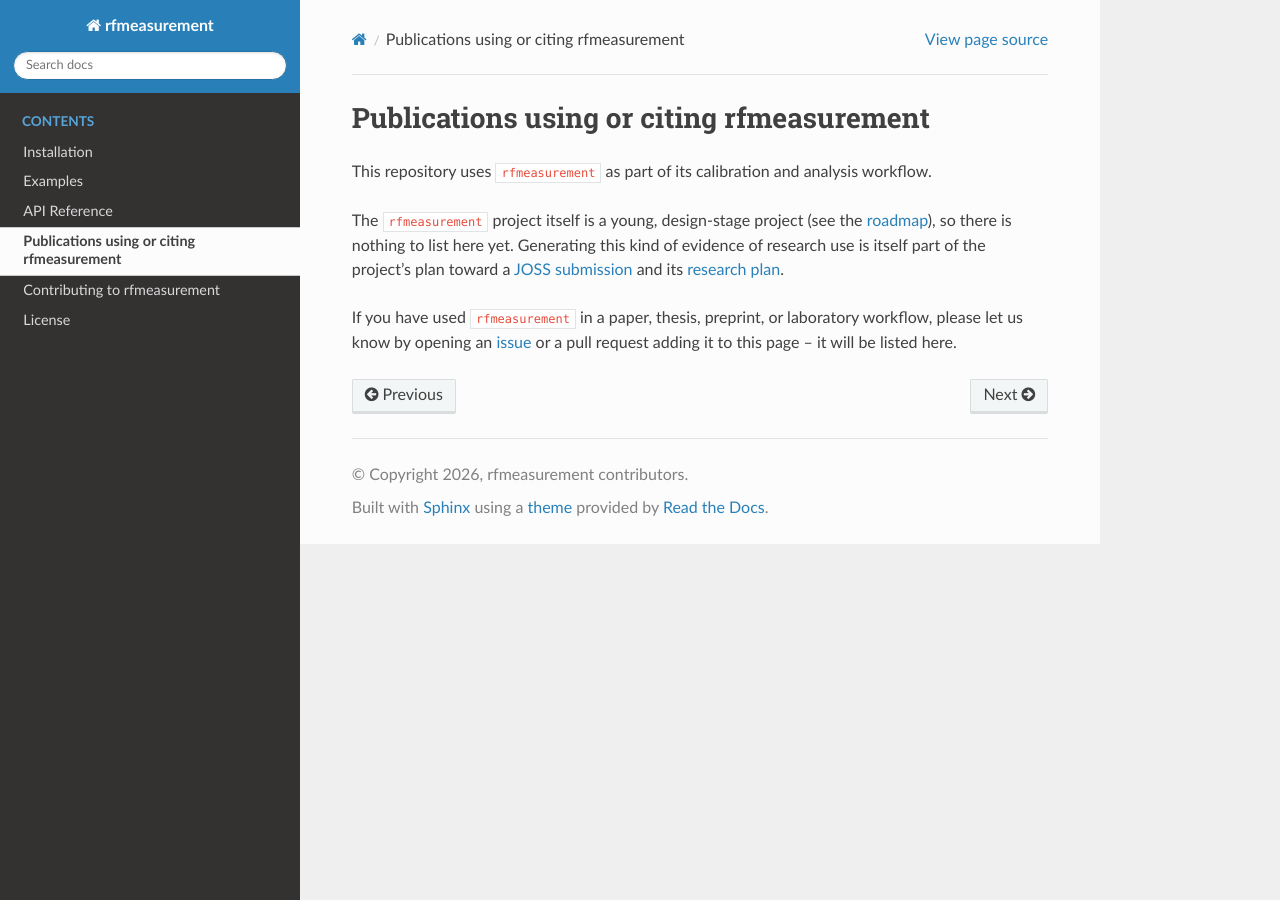
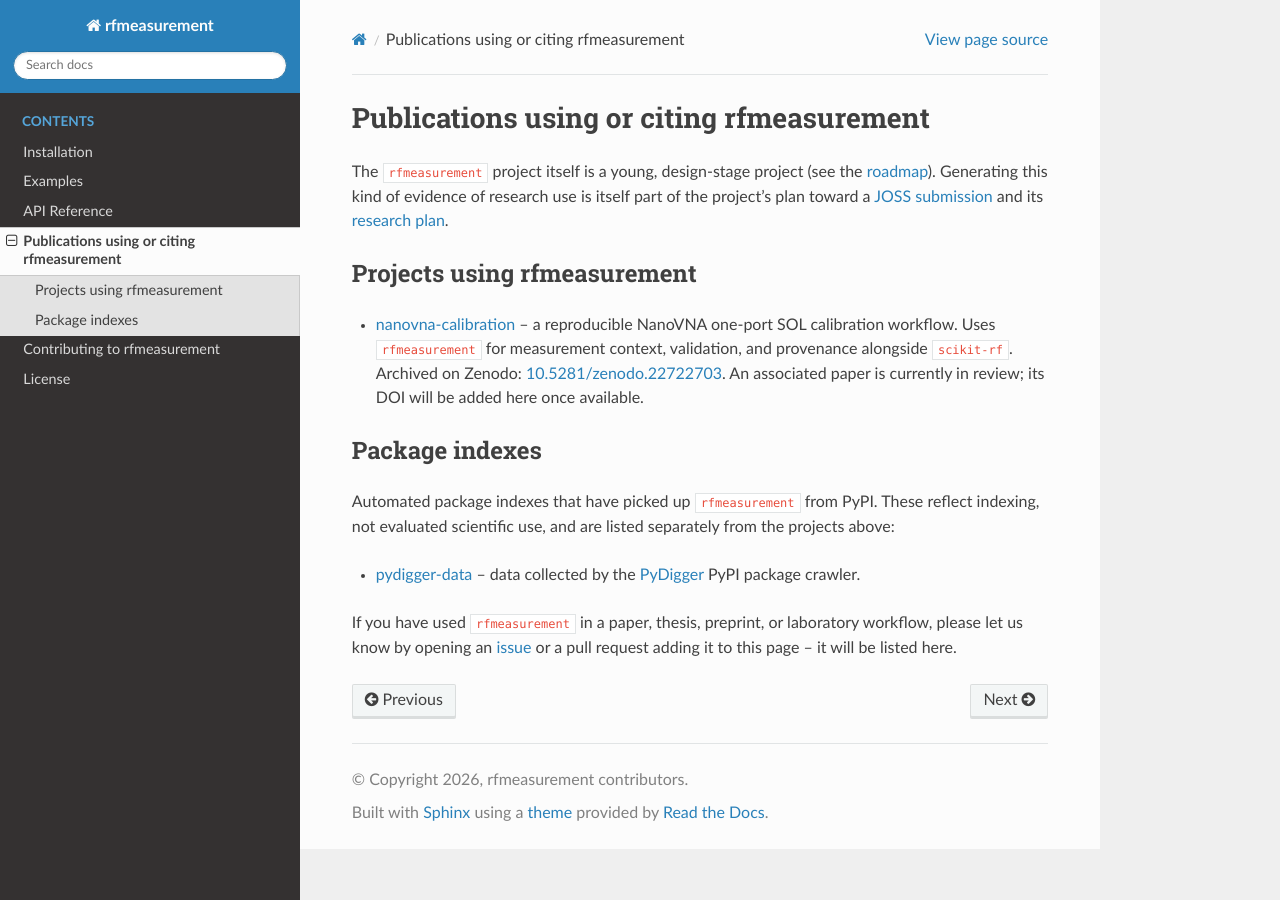
Before and after one commit to telmomm/rfmeasurement, a Sphinx documentation site: the page built from docs/sphinx/publications.md, in a window 1280 px wide. Built offline with Sphinx 7.4.7 and the Read the Docs theme 3.1.0, drawn with Linux system fonts in a browser that asks for light colours.

Commit message:
Add nanovna-calibration and pydigger-data to publications page
Lists nanovna-calibration as the first real downstream user of
rfmeasurement (Zenodo DOI 10.5281/zenodo.22722703; associated paper
in review, DOI to follow), separated from pydigger-data, which only
indexes rfmeasurement automatically from PyPI rather than using it.

```diff
--- a/docs/sphinx/publications.md
+++ b/docs/sphinx/publications.md
@@ -1,13 +1,31 @@
 # Publications using or citing rfmeasurement
 
-This repository uses `rfmeasurement` as part of its calibration and analysis workflow.
-
 The `rfmeasurement` project itself is a young, design-stage project (see the
-[roadmap](https://github.com/telmomm/rfmeasurement/blob/main/docs/roadmap.md)),
-so there is nothing to list here yet. Generating this kind of evidence of
-research use is itself part of the project's plan toward a
+[roadmap](https://github.com/telmomm/rfmeasurement/blob/main/docs/roadmap.md)).
+Generating this kind of evidence of research use is itself part of the
+project's plan toward a
 [JOSS submission](https://github.com/telmomm/rfmeasurement/blob/main/docs/joss-strategy.md)
 and its [research plan](https://github.com/telmomm/rfmeasurement/blob/main/docs/research-plan.md).
+
+## Projects using rfmeasurement
+
+- [nanovna-calibration](https://github.com/telmomm/nanovna-calibration) --
+  a reproducible NanoVNA one-port SOL calibration workflow. Uses
+  `rfmeasurement` for measurement context, validation, and provenance
+  alongside `scikit-rf`. Archived on Zenodo:
+  [10.5281/zenodo.22722703](https://doi.org/10.5281/zenodo.22722703). An
+  associated paper is currently in review; its DOI will be added here once
+  available.
+
+## Package indexes
+
+Automated package indexes that have picked up `rfmeasurement` from PyPI.
+These reflect indexing, not evaluated scientific use, and are listed
+separately from the projects above:
+
+- [pydigger-data](https://github.com/szabgab/pydigger-data) -- data
+  collected by the [PyDigger](https://pydigger.code-maven.com/) PyPI package
+  crawler.
 
 If you have used `rfmeasurement` in a paper, thesis, preprint, or laboratory
 workflow, please let us know by opening an
```
